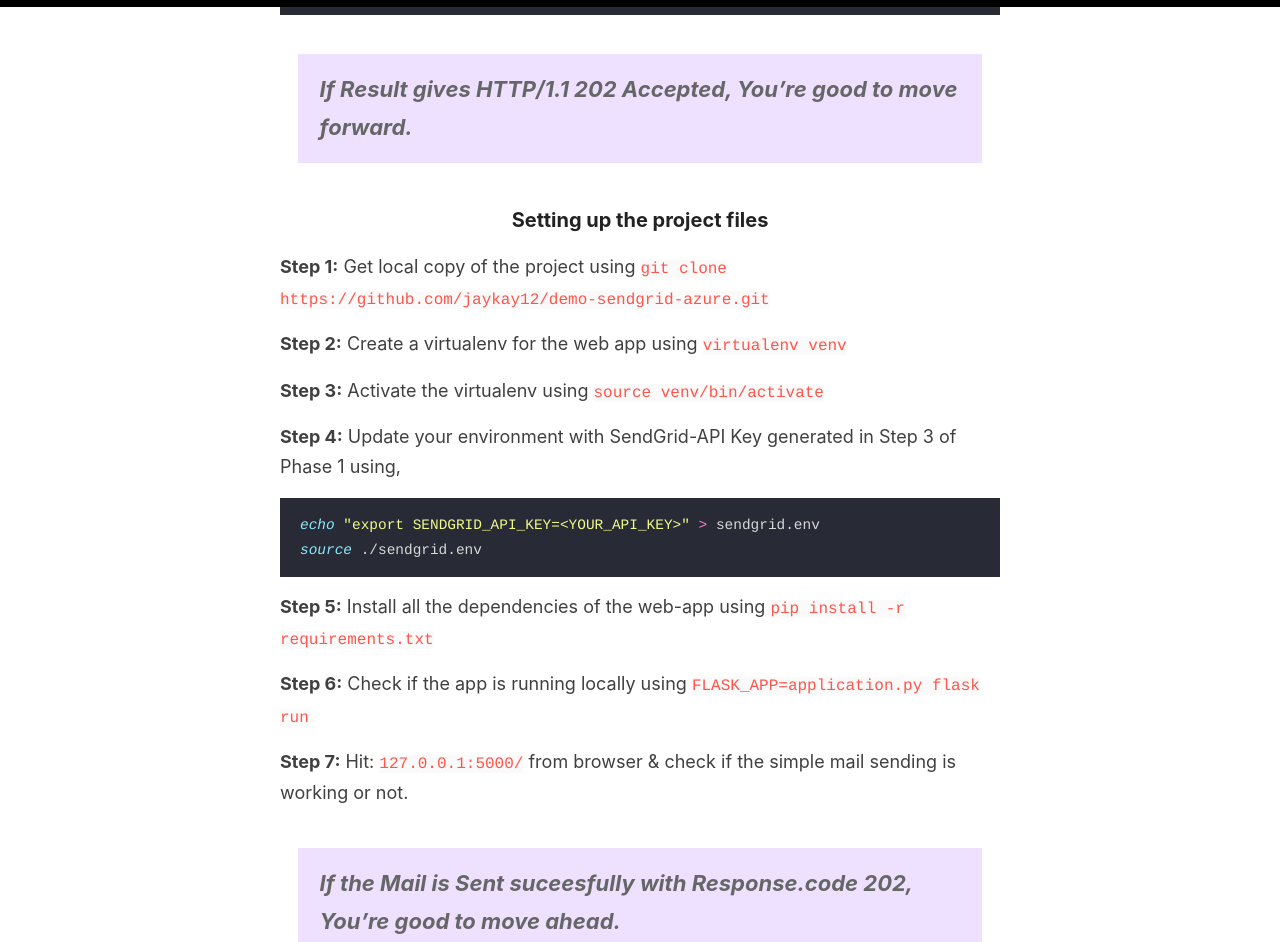
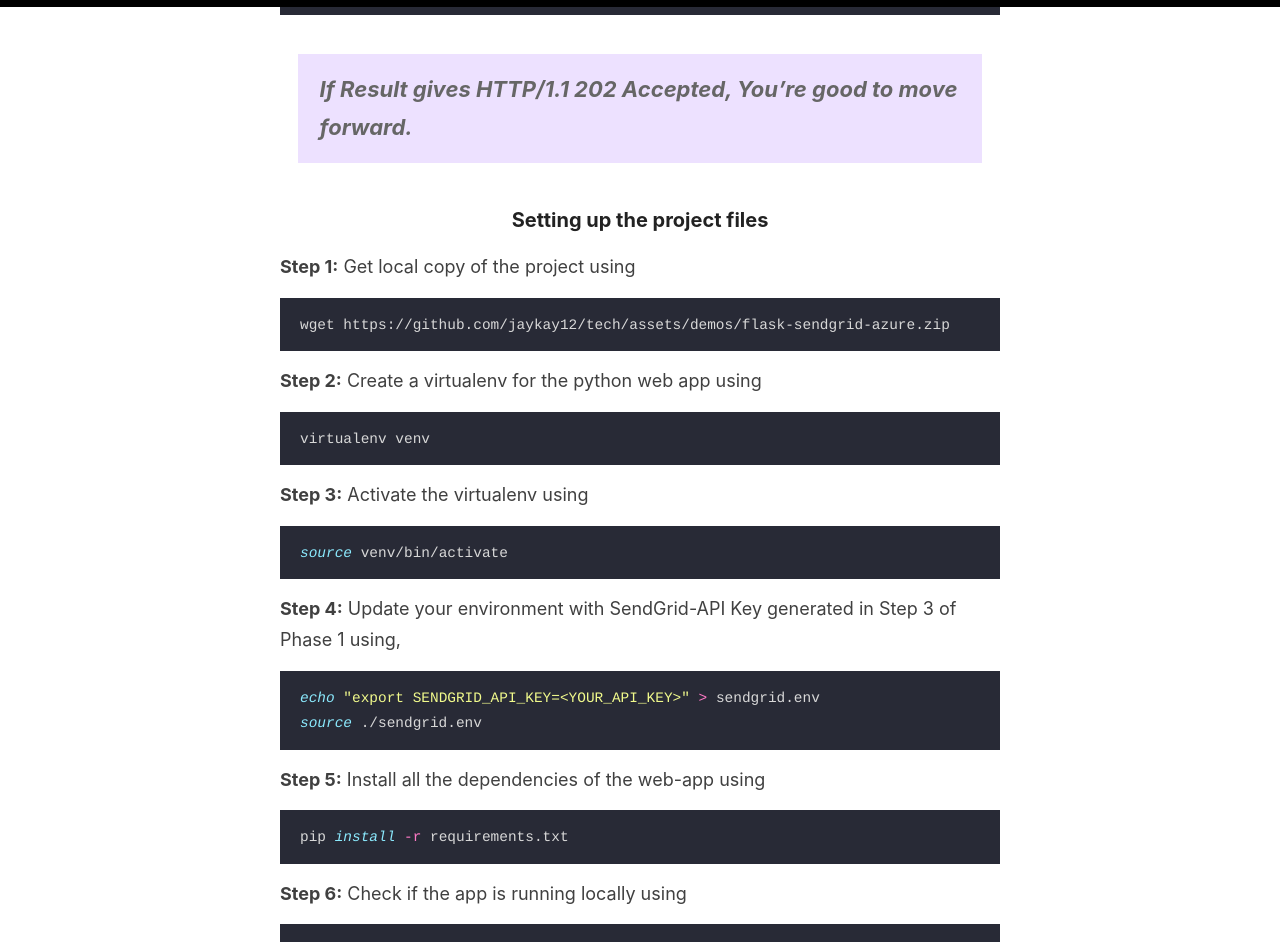
Before and after one commit to jaykay12/tech, a Jekyll site: the page built from _posts/2020-7-8-flask-sendgrid-azure.md, in a window 1280 px wide and 1400 px high, scrolled down 716 px. Shown: the top 942 px of the window. Built offline with Jekyll 4.4.1, drawn with Linux system fonts in a browser that asks for light colours; some of the changed text lies outside the part shown.

Commit message:
Finished flask-sendgrid-azure deploy demo

````diff
--- a/_posts/2020-7-8-flask-sendgrid-azure.md
+++ b/_posts/2020-7-8-flask-sendgrid-azure.md
@@ -26,11 +26,20 @@ curl -i --request POST \
 
 ### Setting up the project files
 
-**Step 1:** Get local copy of the project using `git clone https://github.com/jaykay12/demo-sendgrid-azure.git`
+**Step 1:** Get local copy of the project using
+```bash
+wget https://github.com/jaykay12/tech/assets/demos/flask-sendgrid-azure.zip
+```
 
-**Step 2:** Create a virtualenv for the web app using `virtualenv venv`
+**Step 2:** Create a virtualenv for the python web app using
+```bash
+virtualenv venv
+```
 
-**Step 3:** Activate the virtualenv using `source venv/bin/activate`
+**Step 3:** Activate the virtualenv using
+```bash
+source venv/bin/activate
+```
 
 **Step 4:** Update your environment with SendGrid-API Key generated in Step 3 of Phase 1 using,
 ```bash
@@ -38,9 +47,15 @@ echo "export SENDGRID_API_KEY=<YOUR_API_KEY>" > sendgrid.env
 source ./sendgrid.env
 ```
 
-**Step 5:** Install all the dependencies of the web-app using `pip install -r requirements.txt`
+**Step 5:** Install all the dependencies of the web-app using
+```bash
+pip install -r requirements.txt
+```
 
-**Step 6:** Check if the app is running locally using `FLASK_APP=application.py flask run`
+**Step 6:** Check if the app is running locally using
+```bash
+FLASK_APP=application.py flask run
+```
 
 **Step 7:** Hit: `127.0.0.1:5000/` from browser & check if the simple mail sending is working or not.
 
--- a/index.html
+++ b/index.html
@@ -12,9 +12,6 @@ layout: default
           <p class="post_date">{{ post.date | date: "%B %e, %Y" }}</p>
         </div>
       </a>
-      <div class="entry">
-        {{ post.excerpt }}
-      </div>
 
       <a href="{{ site.baseurl }}{{ post.url }}" class="read-more">Read More</a>
     </article>
````
Also changed, not shown: favicon.ico, images/favicon-32x32.png, images/reverie-text.png (deleted), 1 other file.
